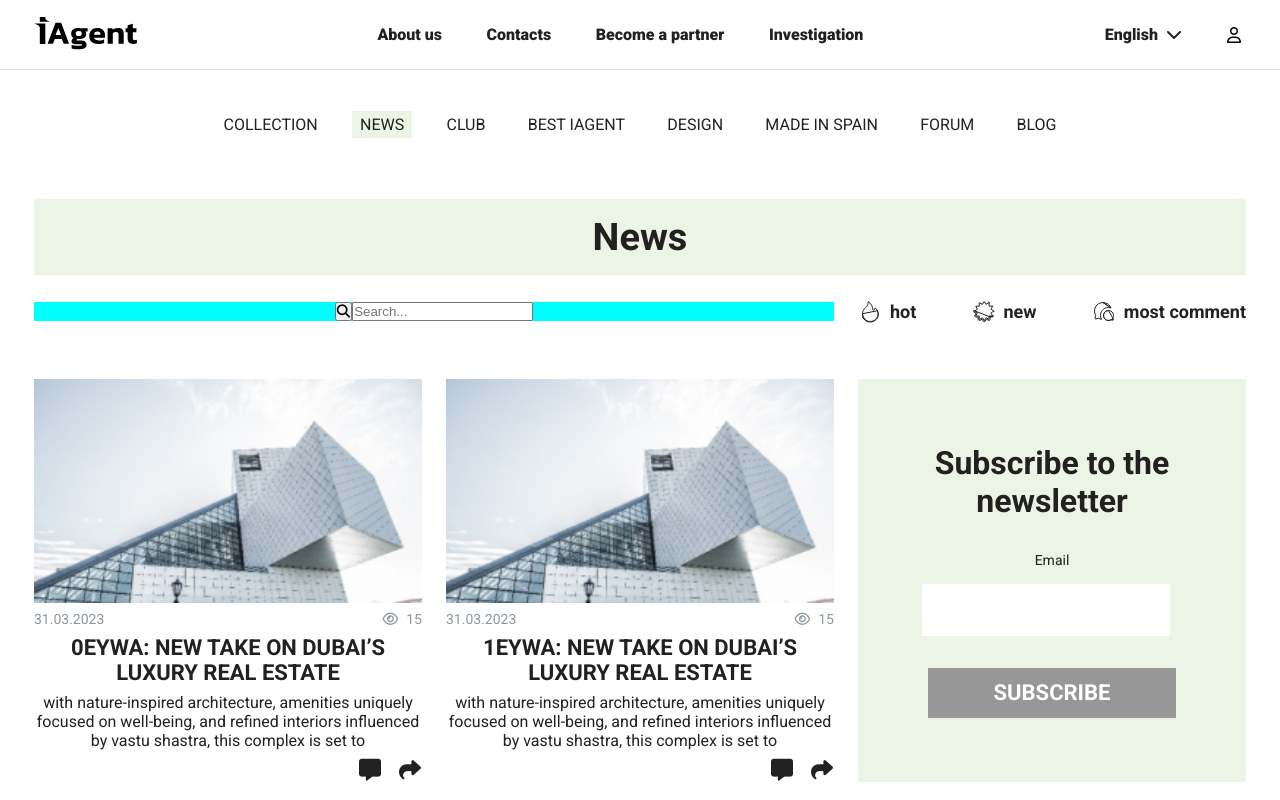
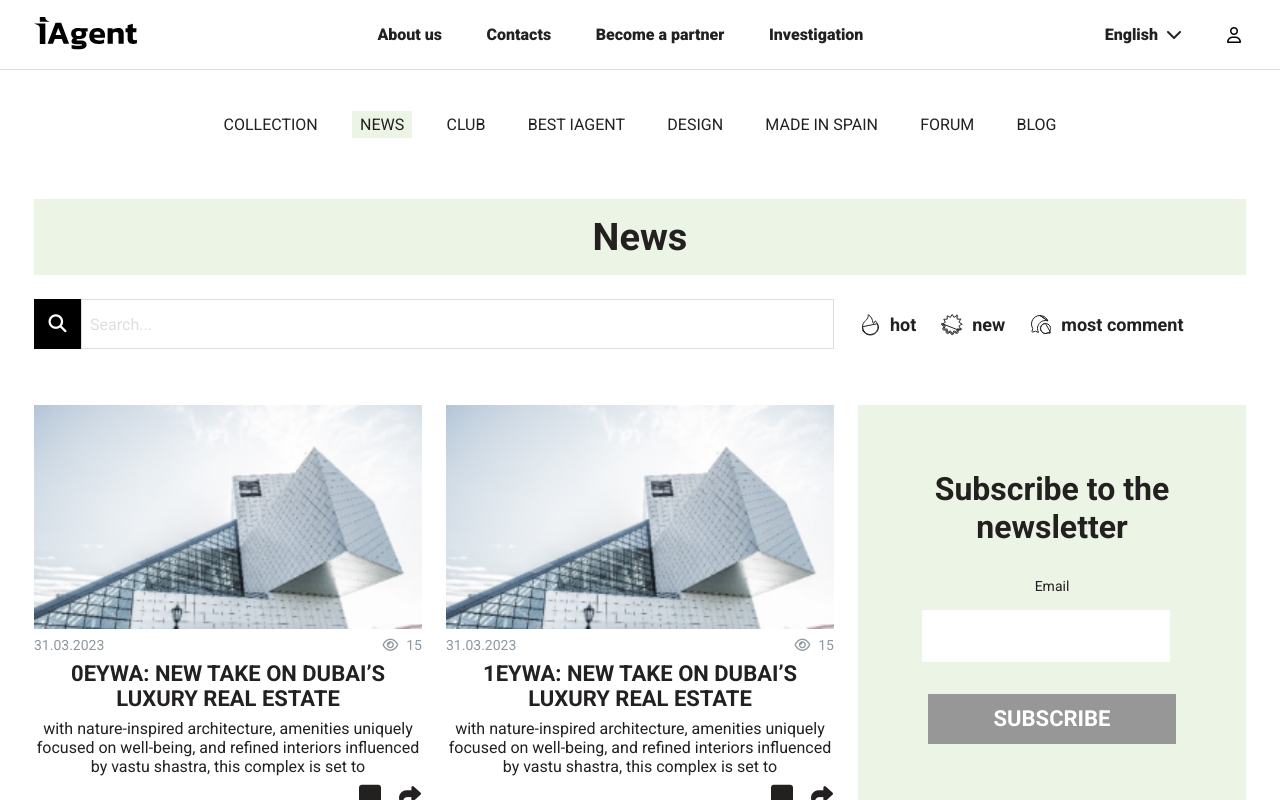
Before and after one commit to DanyloOhurtsov/iagent, a React (Create React App) app: page / in a window 1280 px wide. Both pictures are taken after a click on the button "NEWS". Shown: the top 800 px of the page. Built offline with nearby package versions, Linux system fonts and the light colour scheme.

Commit message:
Minor update
Changes:
- style changes for 'inputSearchSection'
- style changes for 'filtersButtonsSearch'

```diff
--- a/src/components/AllPages/NewsPage/SearchNews.jsx
+++ b/src/components/AllPages/NewsPage/SearchNews.jsx
@@ -7,13 +7,16 @@ export const SearchNews = ({
     const [activeFilter, setActiveFilter] = useState("");
 
     const toggleFilter = (event) => {
-        setActiveFilter(event.target.name)
+        setActiveFilter(event.target.name);
     };
 
     return (
         <div className={styles.searchNewsComp}>
             <div className={styles.inputSearchSection}>
-                <button onClick={() => handleSearchInputChange(searchQuery)}>
+                <button
+                    onClick={() => handleSearchInputChange(searchQuery)}
+                    className={styles.buttonSearchInput}
+                >
                     <i className="fa-solid fa-magnifying-glass"></i>
                 </button>
                 <input
--- a/src/styles/AllPages/NewsPage/newsComp.module.scss
+++ b/src/styles/AllPages/NewsPage/newsComp.module.scss
@@ -30,12 +30,49 @@
             gap: 24px;
             .inputSearchSection {
                 width: calc((100% / 3) * 2);
-                background-color: aqua;
+                display: flex;
+                .buttonSearchInput {
+                    border: none;
+                    background: none;
+                    outline: none;
+                    width: 50px;
+                    height: 50px;
+                    display: flex;
+                    align-items: center;
+                    justify-content: center;
+                    background-color: $color_Black_000;
+                    color: $color_White_FFF;
+                    font-size: $size18;
+                    border: 1px solid transparent;
+                    transition: 250ms;
+                    &:hover {
+                        background-color: $color_White_FFF;
+                        color: $color_Black_000;
+                        border: 1px solid $color_Black_000;
+                    }
+                }
+                input {
+                    background: none;
+                    outline: none;
+                    border: none;
+                    border: 1px solid $color_Grey_DED;
+                    height: 50px;
+                    width: 100%;
+                    padding: 8px;
+                    color: $color_Black_232;
+                    font-family: $fontFamily;
+                    font-size: $size16;
+                    font-weight: $weight400;
+                    &::placeholder{
+                        color: $color_Black_0-21;
+                    }
+                }
             }
             .filtersButtonsSearch {
                 width: calc((100% / 3) - 12px);
                 display: flex;
-                justify-content: space-between;
+                align-items: center;
+                gap: 24px;
                 .buttonFilterSearch {
                     border: none;
                     outline: none;
@@ -44,7 +81,7 @@
                     gap: 8px;
                     align-items: center;
                     cursor: pointer;
-                    img{
+                    img {
                         pointer-events: none;
                     }
                     p {
```
